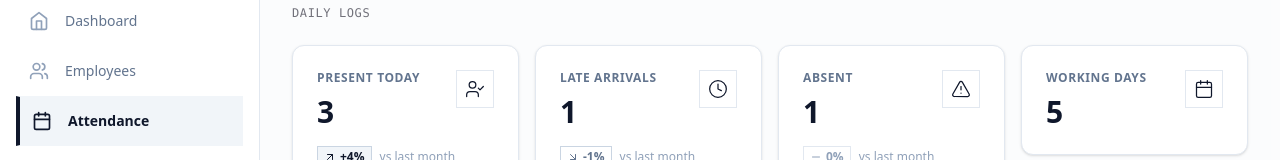
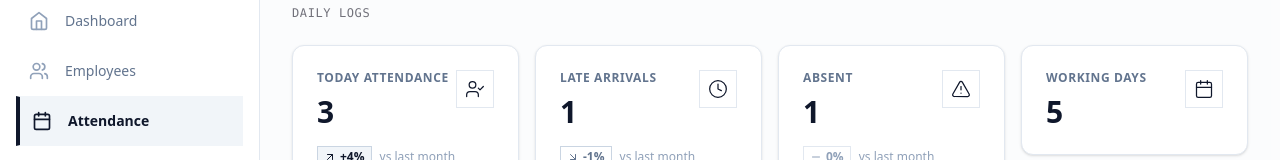
Before and after one commit to yutisio12/blue-collar, a Next.js app: page /attendance in a window 1280 px wide. Shown: the part 139-299 px from the top of the page. Built offline with nearby package versions, Linux system fonts and the light colour scheme.

Commit message:
Update page.tsx

```diff
--- a/app/(dashboard)/attendance/page.tsx
+++ b/app/(dashboard)/attendance/page.tsx
@@ -23,7 +23,7 @@ export default function AttendancePage() {
       <div className="grid gap-4 md:grid-cols-2 lg:grid-cols-4">
         <StatCard
           icon={UserCheck}
-          label="Present Today"
+          label="Today Attendance"
           value={presentCount.toString()}
           trend="up"
           change="+4%"
```
